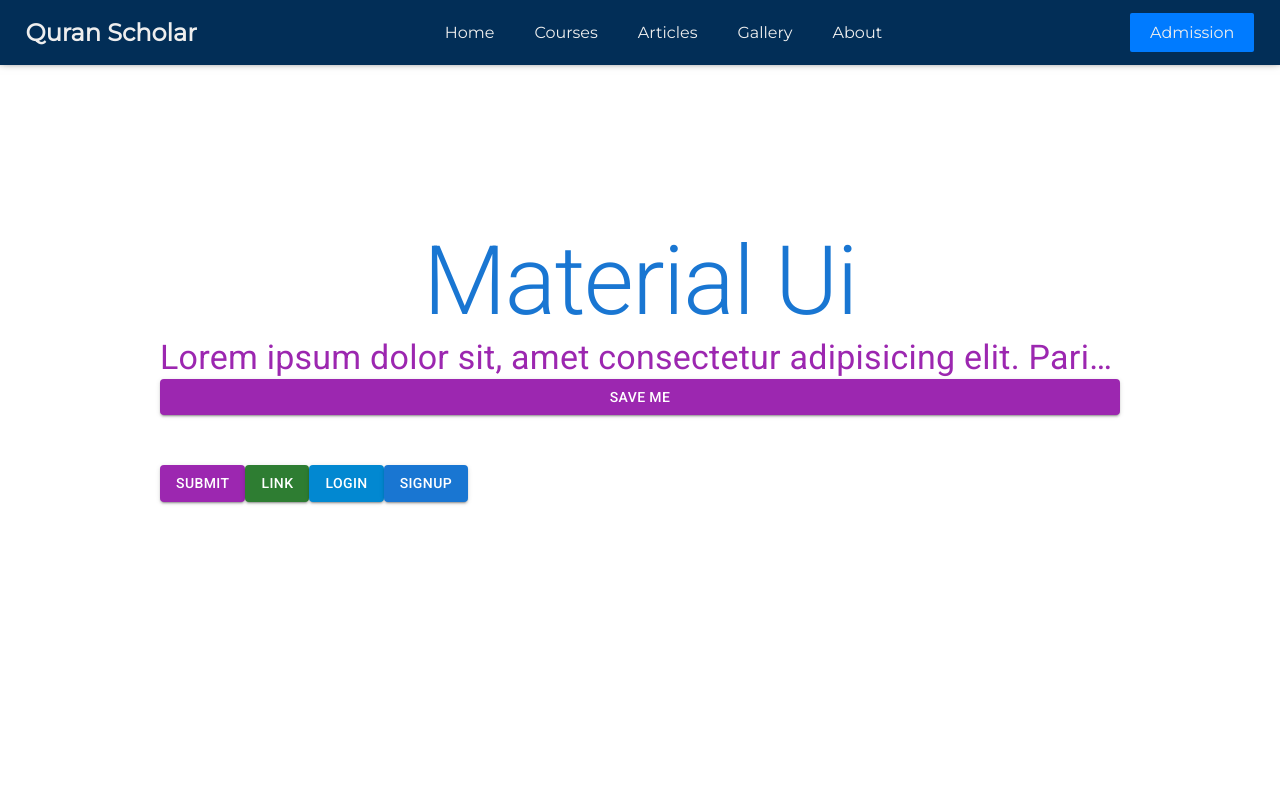
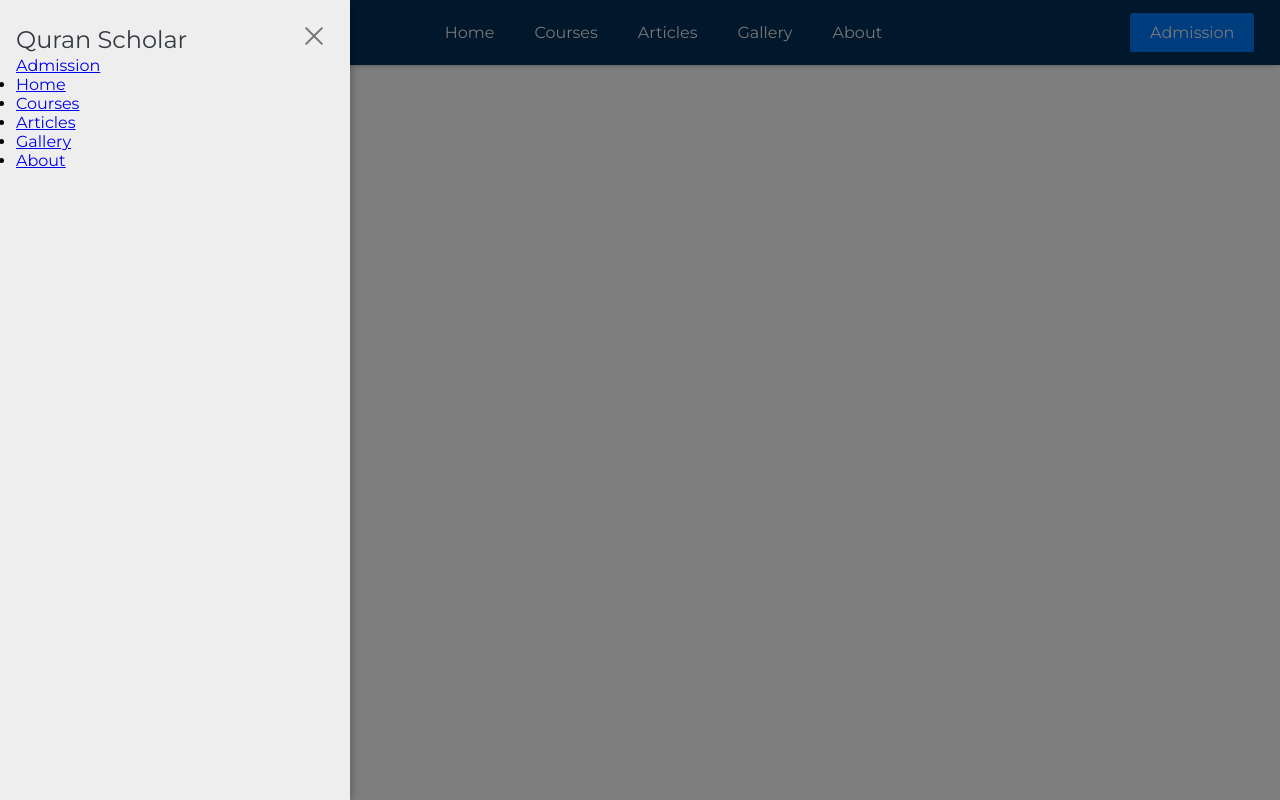
Before and after one commit to Codacad/quranscholar, a React (Create React App) app: page /materialui in a window 1280 px wide. Built offline with nearby package versions, Linux system fonts and the light colour scheme.

Commit message:
deleted material-ui component

```diff
--- a/src/App.js
+++ b/src/App.js
@@ -3,19 +3,17 @@ import {BrowserRouter as Router, Route, Routes} from "react-router-dom"
 import Navbar from './componets/Navbar';
 import Main from './pages/Main';
 import Courses from './pages/Courses';
-// import Sidenav from './componets/Sidenav';
-import MaterialUI from './pages/MaterialUI';
+import Sidenav from './componets/Sidenav';
 
 function App() {
   return (
     <div className="App">
         <Router>
           <Navbar />
-          {/* <Sidenav /> */}
+          <Sidenav />
           <Routes>
             <Route path='/' element={<Main />}></Route>
             <Route path='/courses' element={<Courses />}></Route>
-            <Route path='/materialui' element={<MaterialUI />}></Route>
           </Routes>
         </Router>
     </div>
--- a/src/pages/MaterialUI.js
+++ /dev/null
@@ -1,43 +0,0 @@
-import React from 'react'
-import { Typography, Button } from '@mui/material'
-
-const MaterialUI = () => {
-  return (
-    <div style={{padding:'10em'}}>
-        <Typography variant='div' marginBottom='50px' display='flex' flexDirection='column' justifyContent='center'>
-          <Typography
-          variant='h1'
-          color="primary"
-          align='center'
-          >
-              Material Ui
-          </Typography>
-          <Typography
-          noWrap
-          variant='h4'
-          color="secondary"
-          align='center'
-          >
-              Lorem ipsum dolor sit, amet consectetur adipisicing elit. Pariatur suscipit iure nostrum fugiat soluta sit aliquam molestias officia tempora est odit itaque ut labore nobis ratione numquam modi cum rerum quis perspiciatis, fuga temporibus vitae autem iste. Recusandae quis deserunt atque facilis, harum quia ipsam enim impedit libero eos quo.
-          </Typography>
-          <Button variant="contained" color="secondary" width='50'>
-            Save Me
-          </Button>
-        </Typography>
-        <Button variant='contained'  marginRight="10px" color="secondary">
-            Submit
-        </Button>
-        <Button variant='contained'  marginRight="10px" color="success">
-            Link
-        </Button>
-        <Button variant='contained'  marginRight="10px" color="info">
-            Login
-        </Button>
-        <Button variant='contained'  marginRight="10px" color="primary">
-            Signup
-        </Button>
-    </div>
-  )
-}
-
-export default MaterialUI
```
